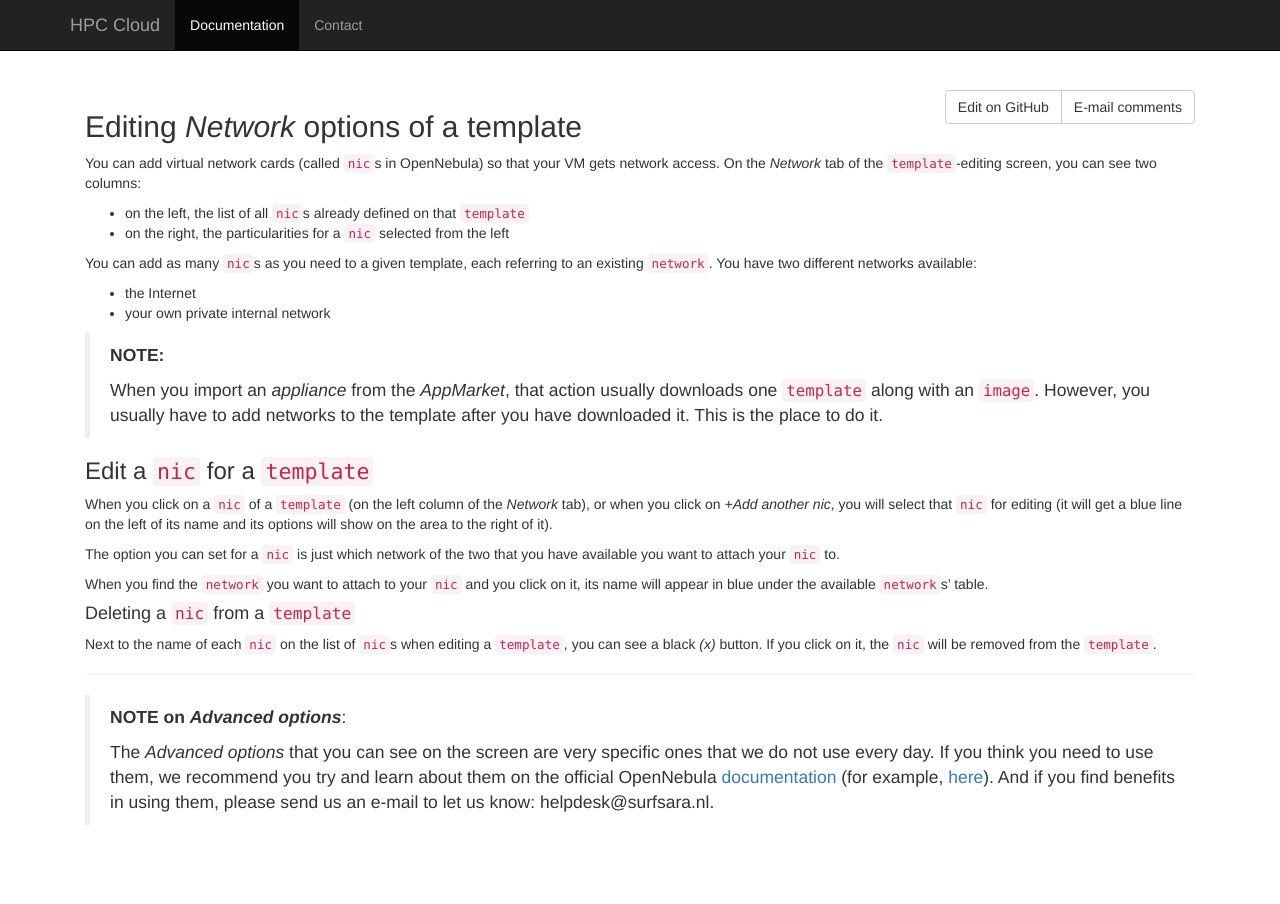
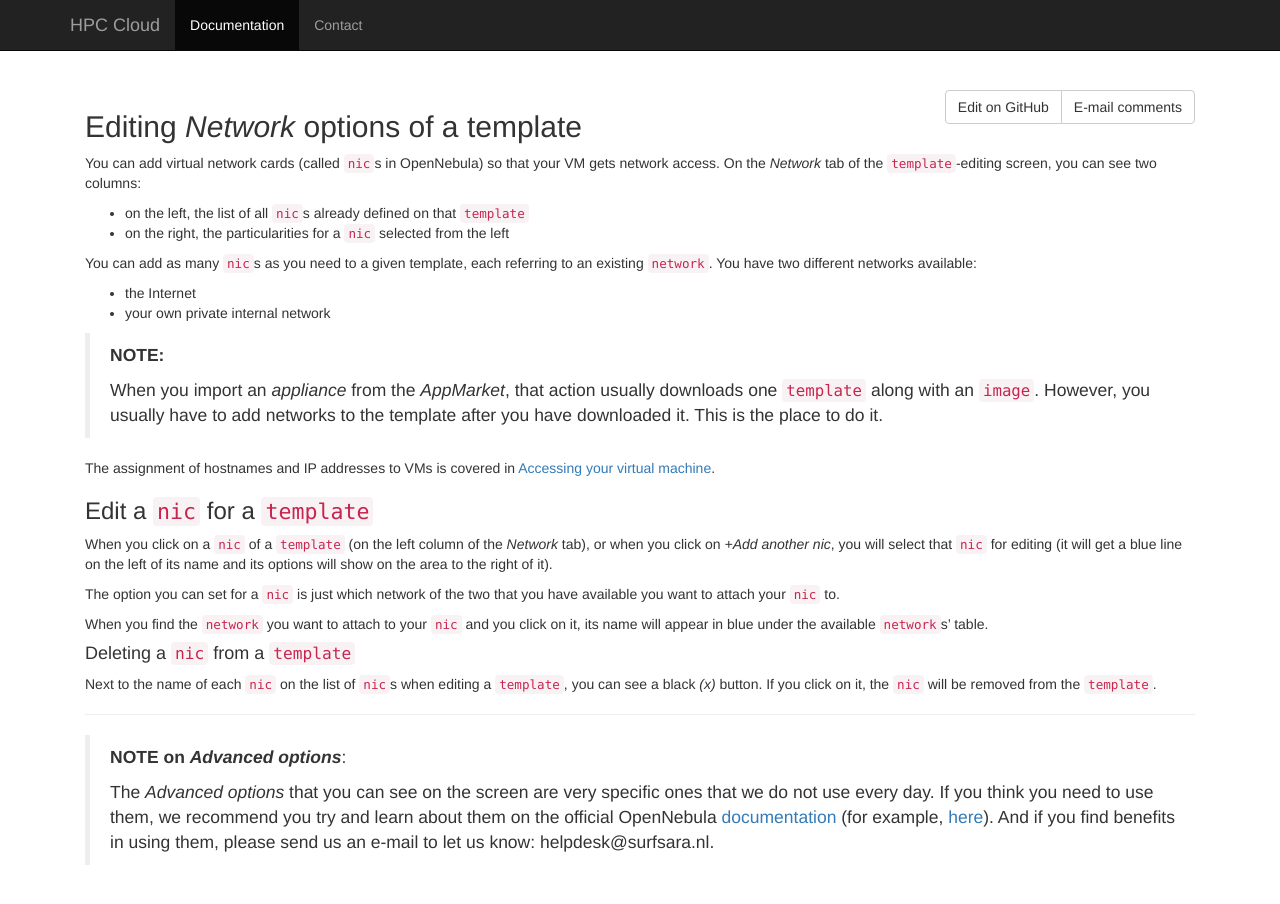
Before and after one commit to sara-nl/clouddocs, a Jekyll site: the page built from customize-vm-network.markdown, in a window 1280 px wide and 925 px high. Shown: the top 904 px of the window. Built offline with Jekyll 4.4.1, drawn with Linux system fonts in a browser that asks for light colours.

Commit message:
refer to access-your-VM from customize-vm-network for hostnames

```diff
--- a/customize-vm-network.markdown
+++ b/customize-vm-network.markdown
@@ -14,6 +14,8 @@ You can add as many `nic`s as you need to a given template, each referring to an
 >**NOTE:**
 >
 > When you import an _appliance_ from the _AppMarket_, that action usually downloads one `template` along with an `image`. However, you usually have to add networks to the template after you have downloaded it. This is the place to do it.
+
+The assignment of hostnames and IP addresses to VMs is covered in [Accessing your virtual machine](access-your-VM).
 
 ### Edit a `nic` for a `template`
 
```
